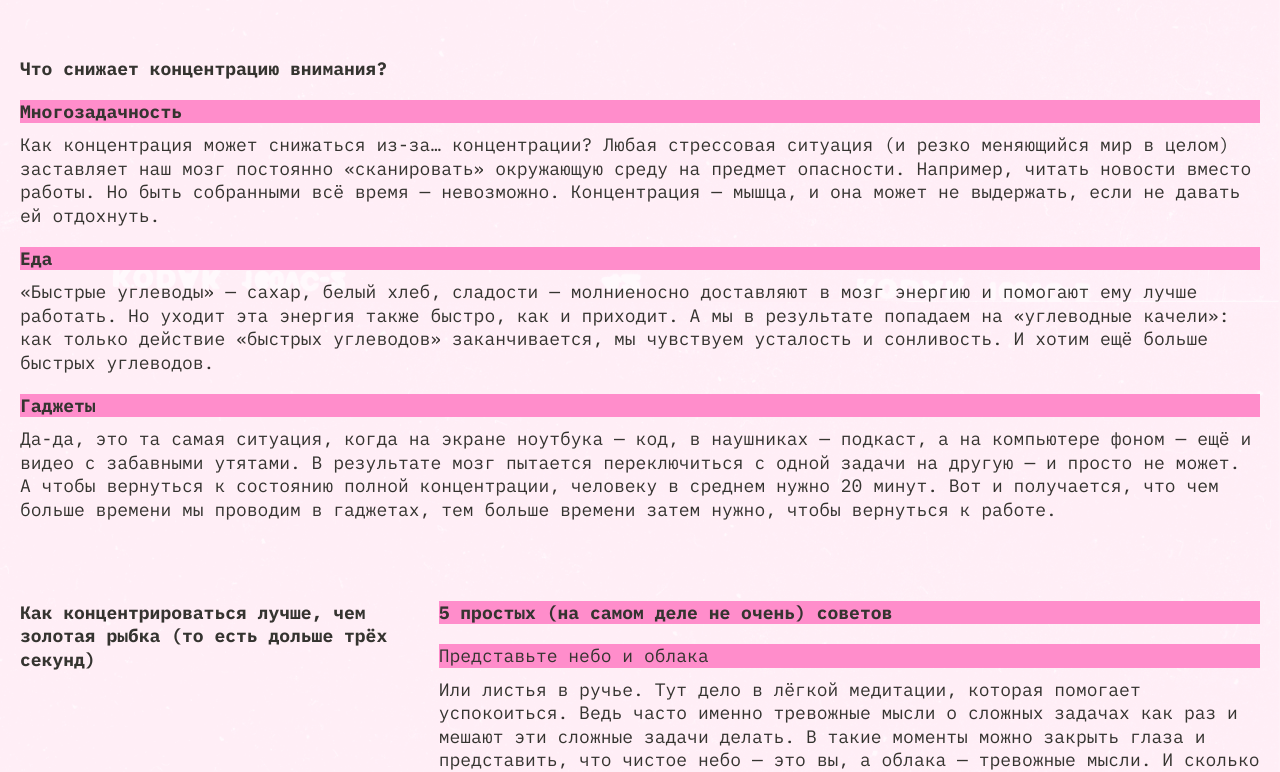
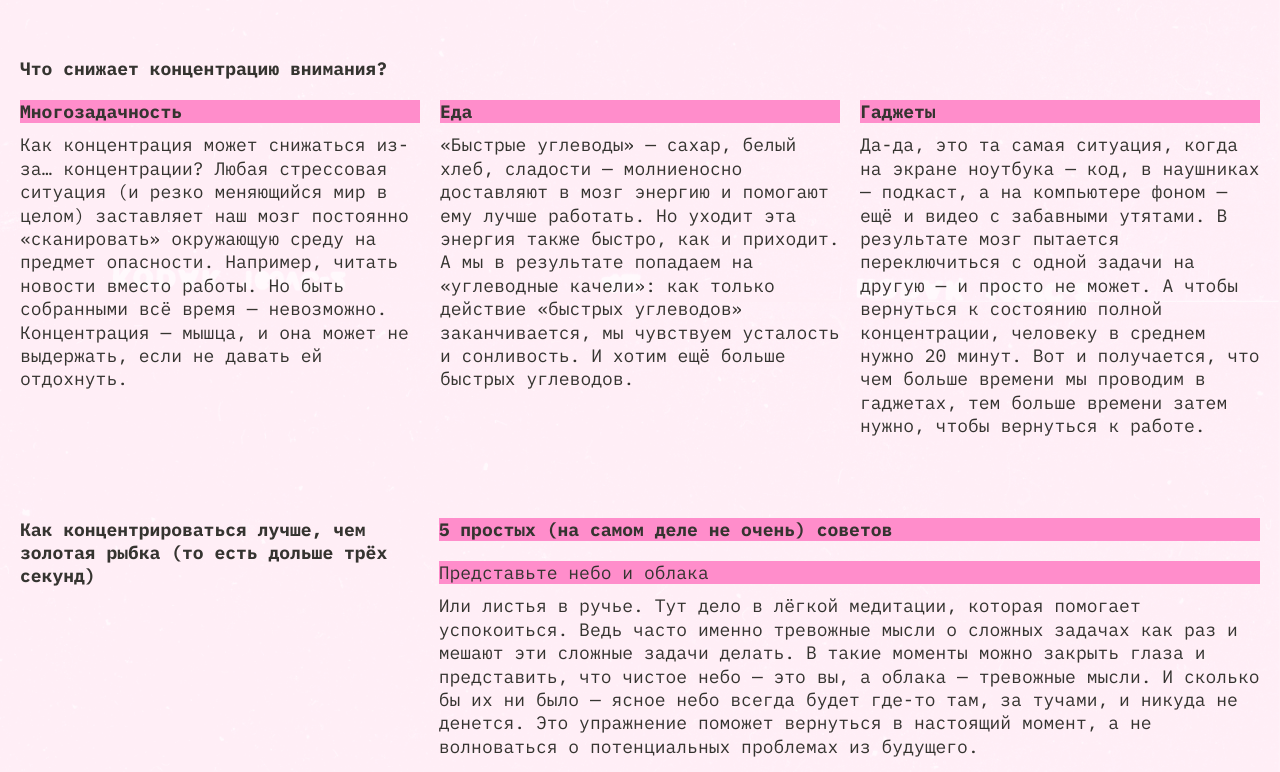
Before and after one commit to 2GoLookOff/slozhno-sosredotochitsya-fd, a plain HTML site: page index.html in a window 1280 px wide. Shown: the part 1298-2070 px from the top of the page. Drawn offline with Linux system fonts and the light colour scheme.

Commit message:
Update style.css

```diff
--- a/styles/style.css
+++ b/styles/style.css
@@ -372,7 +372,7 @@
     grid-template-columns: 1fr 2.06fr;
   }
 
-  .cards-container {
+  .section-causes .cards-container {
     grid-template-columns: repeat(3,1fr);
   }
 
```
